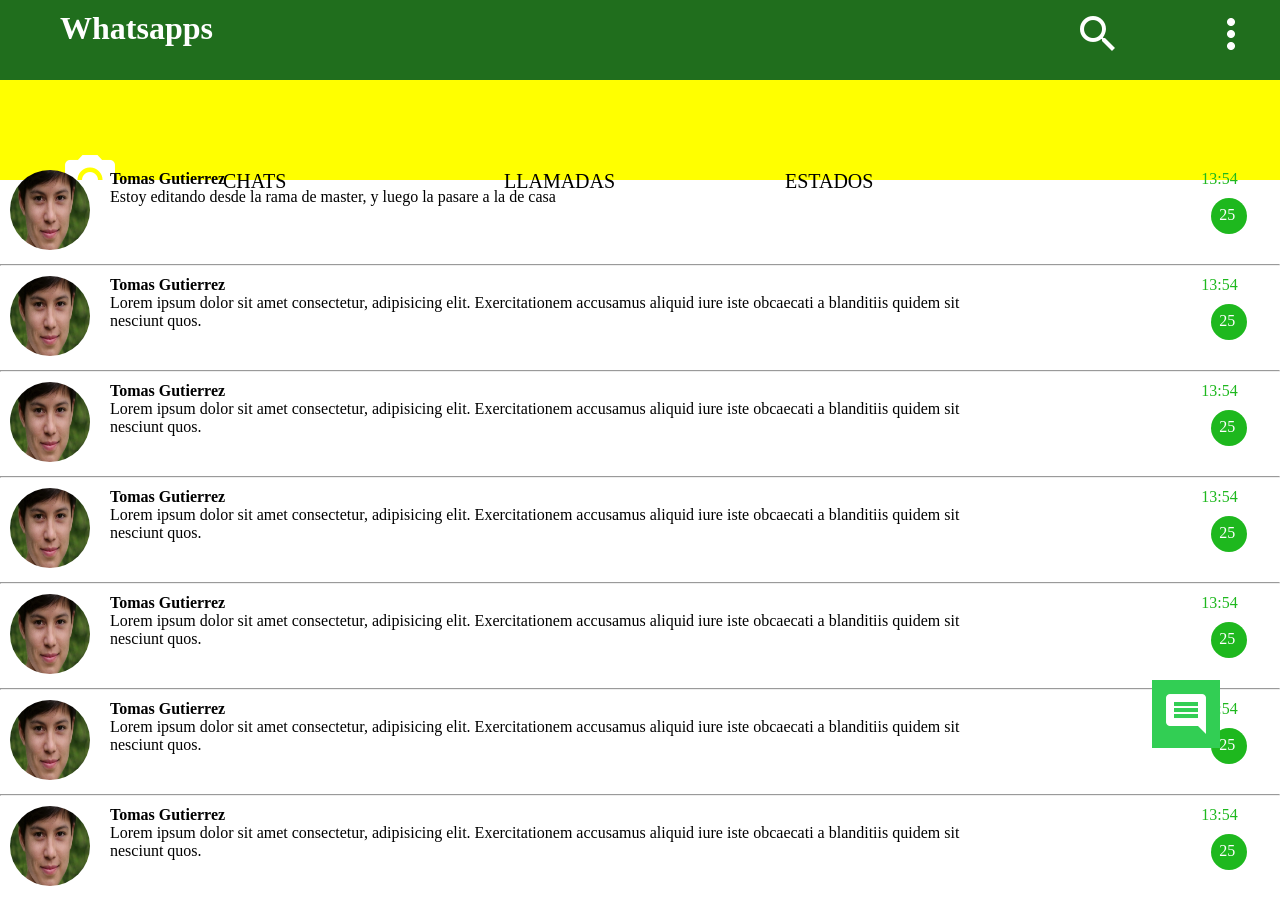
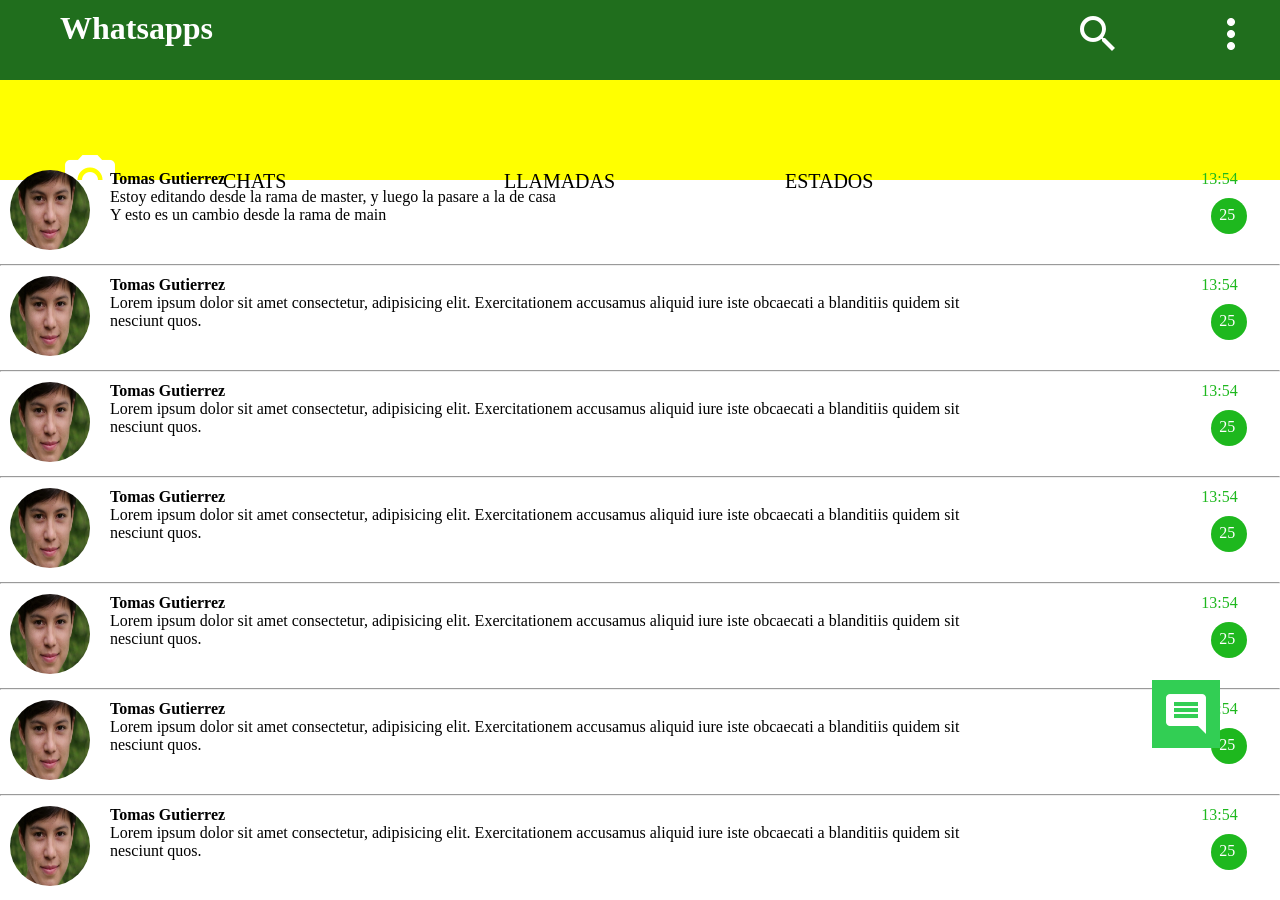
Before and after one commit to jymi31052/desarrolloInterAna, a plain HTML site: page Tema2/practica/barrasNavegacion/miwhatsapp.html in a window 1280 px wide. Drawn offline with Linux system fonts and the light colour scheme.

Commit message:
casaMain

```diff
--- a/Tema2/practica/barrasNavegacion/miwhatsapp.html
+++ b/Tema2/practica/barrasNavegacion/miwhatsapp.html
@@ -171,6 +171,7 @@
             <div class="texto">
                 <p><strong>Tomas Gutierrez</strong></p>
                 <p>Estoy editando desde la rama de master, y luego la pasare a la de casa</p>
+                <p>Y esto es un cambio desde la rama de main</p>
             </div>
             <div class="horanum">
                 <p class="hora">13:54</p>
```
